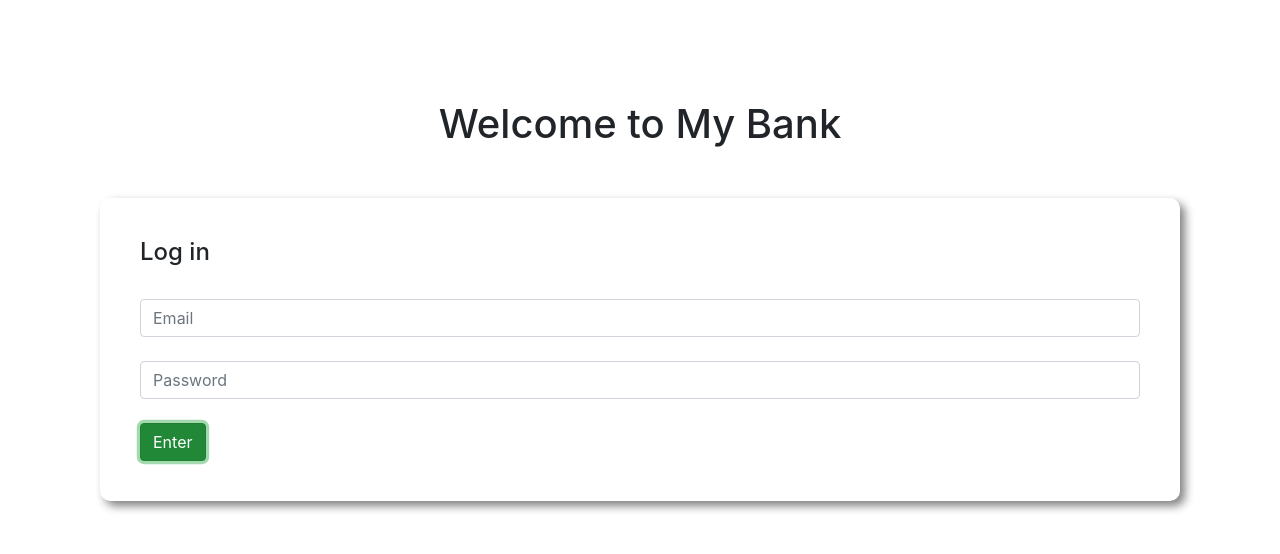
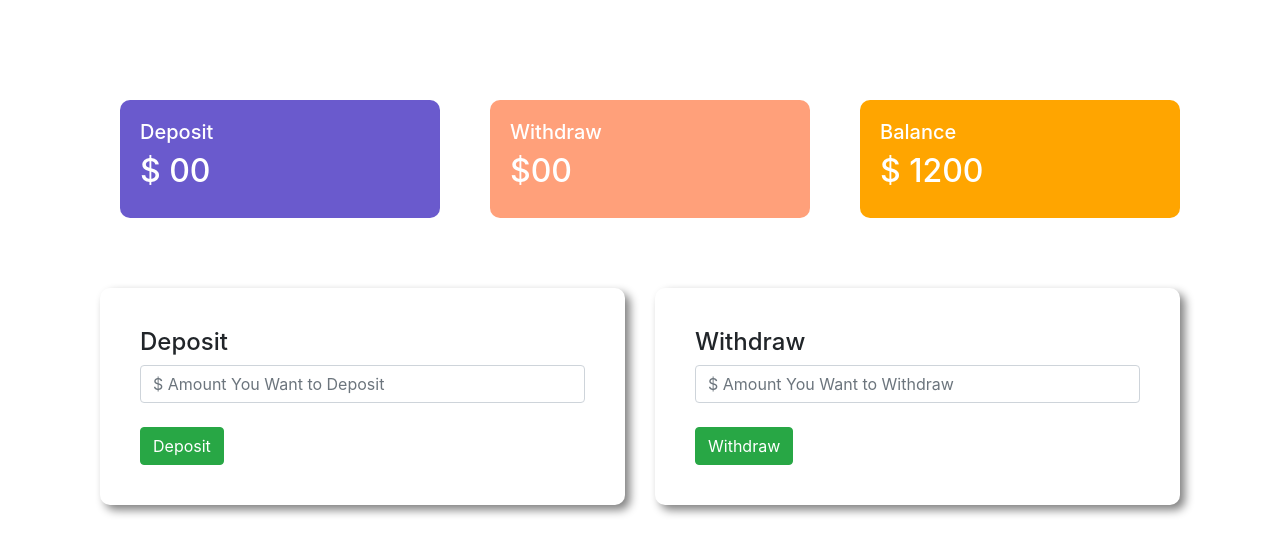
Before and after one commit to abm-noman/My-Bank, a plain HTML site: page index.html in a window 1280 px wide. Both pictures are taken after a click on the button "Enter". Drawn offline with nearby package versions, Linux system fonts and the light colour scheme.

Commit message:
added deposit section

```diff
--- a/index.html
+++ b/index.html
@@ -20,12 +20,77 @@
             <button id="login" class="btn btn-success">Enter</button>
         </div>
     </div>
+    <div id="transaction-area">
+        <div class="row">
+            <div class="col-md-4">
+                <div class="deposit status">
+                    <h5>Deposit</h5>
+                    <h2>$ <span id="currentDeposit">00</span> </h2>
+                </div>
+
+            </div>
+            <div class="col-md-4">
+                <div class="withdraw status">
+                    <h5>Withdraw</h5>
+                    <h2>$00</h2>
+                </div>
+            </div>
+            <div class="col-md-4">
+                <div class="balance status">
+                    <h5>Balance</h5>
+                    <h2>$ <span id="currentBalance">1200</span> </h2>
+                </div>
+            </div>
+        </div>
+        <div class="row">
+            <div class="col-md-6">
+                <div class="submit-area">
+                    <h4>Deposit</h4>
+                    <input id="depositAmount" type="text" class="form-control" placeholder="$ Amount You Want to Deposit"><br>
+                    <button id="addDeposit" class="btn btn-success">Deposit</button>
+                </div>
+            </div>
+            <div class="col-md-6">
+                <div class="submit-area">
+                    <h4>Withdraw</h4>
+                    <input type="text" class="form-control" placeholder="$ Amount You Want to Withdraw"><br>
+                    <button class="btn btn-success">Withdraw</button>
+                </div>
+            </div>
+        </div>
+    </div>
 
     <script>
+        // login button event handler
         const loginBtn = document.getElementById("login");
         loginBtn.addEventListener("click", function(){
-            console.log("Enter Button Clicked");
+            const loginArea = document.getElementById("login-area");
+            loginArea.style.display = "none";
+            const transactionArea = document.getElementById("transaction-area");
+            transactionArea.style.display = "block";
         })
+
+        //deposit button event handler
+        const depositBtn = document.getElementById("addDeposit");
+        depositBtn.addEventListener("click", function(){
+            const depositAmount = document.getElementById("depositAmount").value;
+            const depositNumber = parseFloat(depositAmount);
+
+            updateSpanText("currentDeposit", depositNumber);
+            updateSpanText("currentBalance", depositNumber);
+
+            document.getElementById("depositAmount").value = "";
+
+        })
+
+        function updateSpanText(id, depositNumber){
+            const current = document.getElementById(id).innerText;
+            const currentNumber = parseFloat(current);
+            const total = depositNumber + currentNumber;
+            document.getElementById(id).innerText = total;
+        }
+
+
     </script>
 </body>
 </html>
--- a/style.css
+++ b/style.css
@@ -7,5 +7,27 @@ body{
     padding: 40px;
     border-radius: 10px;
     box-shadow: 5px 5px 10px gray;
+}
+
+#transaction-area{
+    display: none;
+}
+
+.status{
+    margin: 0px 0px 20px 20px;
+    color: white;
+    padding: 20px;
+    border-radius: 10px;
 
 }
+.deposit{
+    background-color: slateblue;
+}
+
+.withdraw{
+    background-color: lightsalmon;
+}
+
+.balance{
+    background-color: orange;
+}
```
